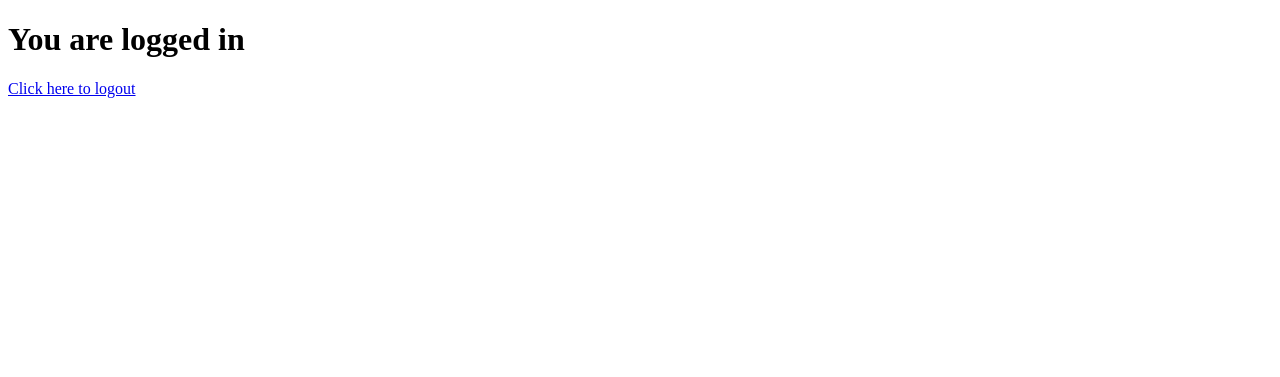
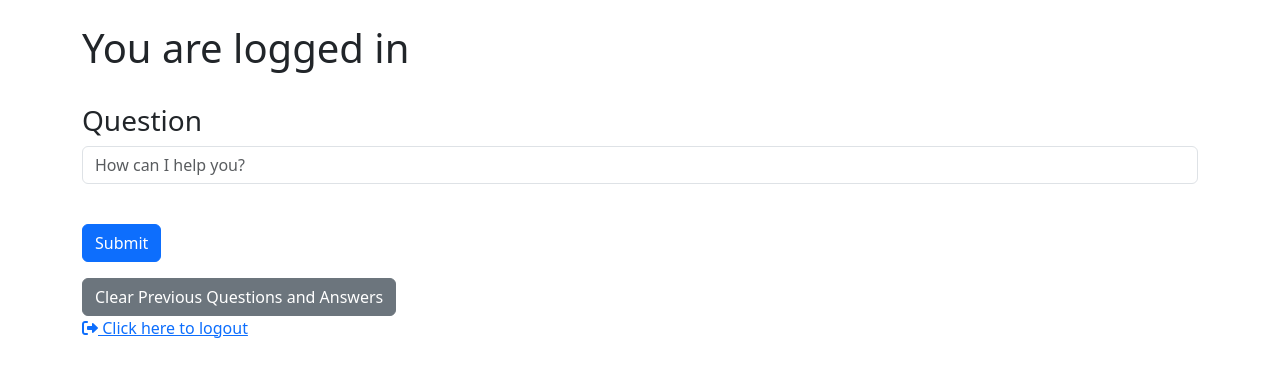
Before and after one commit to Nitskor/Family-Recipe-Hub, a Flask app: page /dashboard in a window 1280 px wide. Shown: the top 377 px of the page. Run offline with Flask 3, Linux system fonts and the light colour scheme; the visitor is signed in with stand-in values (Sample User, id 1); parts of the project's set-up code (start-up, migrations or seed data) failed here and were passed over.

Commit message:
Styled the dashboard page for question, submit and clear previous questions and answers

```diff
--- a/app.py
+++ b/app.py
@@ -6,10 +6,12 @@ from sqlalchemy import create_engine,text
 from flask_login import LoginManager,UserMixin,login_user,login_required,logout_user,current_user
 from flask_wtf import FlaskForm
 from wtforms import StringField,PasswordField,SubmitField
-from wtforms.validators import InputRequired,Length,ValidationError
+from wtforms.validators import InputRequired,Length,ValidationError,DataRequired
 from flask_bcrypt import Bcrypt
 import pymysql
 import urllib.parse
+from langchain_groq import ChatGroq
+
 
 load_dotenv()
 
@@ -57,6 +59,13 @@ class LoginForm(FlaskForm):
     password = PasswordField(validators=(InputRequired(),Length(min=4, max=20)),render_kw={"placeholder":"Password"})
     submit = SubmitField('Login')
 
+class QuestionForm(FlaskForm):
+   question = StringField(validators=[InputRequired()],render_kw={"placeholder":"How can I help you?"})
+   submit_button = SubmitField("Submit")
+   clear_button = SubmitField("Clear Previous Questions and Answers")
+
+
+
 @app.route('/')
 def home():
   return render_template('home.html')
@@ -75,7 +84,9 @@ def login():
 @app.route('/dashboard',methods=['GET','POST'])
 @login_required
 def dashboard():
-  return render_template('dashboard.html')
+  form = QuestionForm()
+
+  return render_template('dashboard.html',form=form)
 
 @app.route('/logout',methods=['GET','POST'])
 @login_required
--- a/templates/dashboard.html
+++ b/templates/dashboard.html
@@ -6,11 +6,28 @@
     <meta http-equiv="X-UA-Compatible" content="IE=edge">
     <meta name="viewport" content="width=device-width, initial-scale=1.0">
     <title>Home</title>
+    <link rel="stylesheet" href="{{ url_for('static', filename='styles.css') }}">
+    <link href="https://cdn.jsdelivr.net/npm/bootstrap@5.3.0-alpha1/dist/css/bootstrap.min.css" rel="stylesheet">
+    <link rel="stylesheet" href="{{ url_for('static', filename='styles.css') }}">
+    <link href="https://cdnjs.cloudflare.com/ajax/libs/font-awesome/6.0.0-beta3/css/all.min.css" rel="stylesheet">
 </head>
 
 <body>
-    <h1>You are logged in</h1>
-    <a href="{{url_for('login')}}">Click here to logout</a>
+  <div class="container">
+    <h1 class="mt-4">You are logged in</h1>
+    <div class="styled-form">
+      <form method="POST" action="" class="styled-form">
+        {{ form.hidden_tag() }}<br>
+        <h3>{{ form.question.label }}</h3> {{ form.question(class="form-control") }}<br>
+        <i>{{ form.submit_button(class="btn btn-primary mt-3") }}</i><br>
+        <i>{{ form.clear_button(class="btn btn-secondary mt-3") }}</i><br>
+      </form>
+    </div>
+    <a href="{{ url_for('login') }}" class="text-primary">
+      <i class="fas fa-sign-out-alt"></i> Click here to logout
+    </a>
+  </div>
+
 
 </body>
 
```
